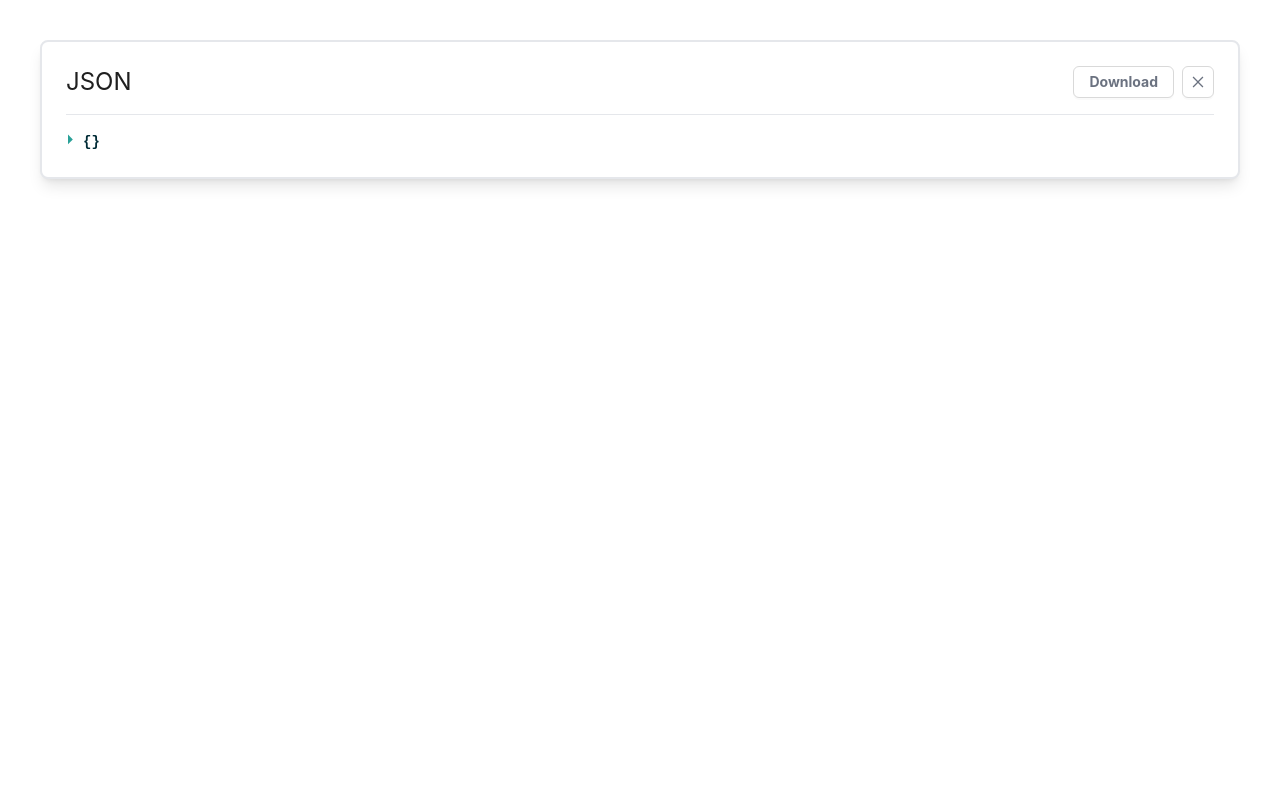
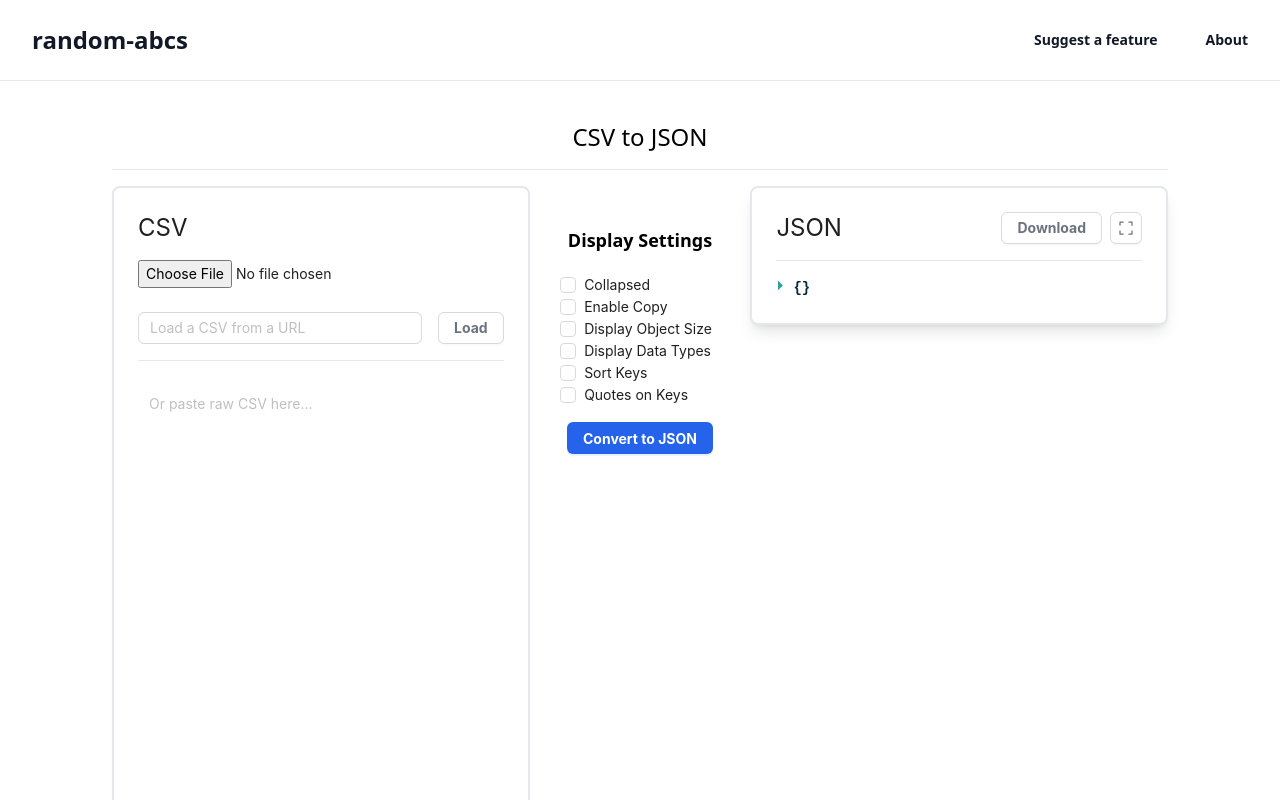
Before and after one commit to risenW/random-abcs, a Next.js app: page /csv-to-json in a window 1280 px wide. Shown: the top 800 px of the page. Built offline with nearby package versions, Linux system fonts and the light colour scheme.

Commit message:
clean up

```diff
--- a/src/pages/csv-to-json.tsx
+++ b/src/pages/csv-to-json.tsx
@@ -25,7 +25,7 @@ export default function CSVToJSON() {
     const [jsonOutput, setJsonOutput] = useState(null);
     const [showError, setShowError] = useState(false);
     const [errorText, setErrorText] = useState("Invalid CSV. Please check your input.");
-    const [fullScreen, setFullScreen] = useState(true);
+    const [fullScreen, setFullScreen] = useState(false);
 
     const [loadingCSV, setLoadingCSV] = useState(false);
     const [csvUrl, setCsvUrl] = useState("");
```
